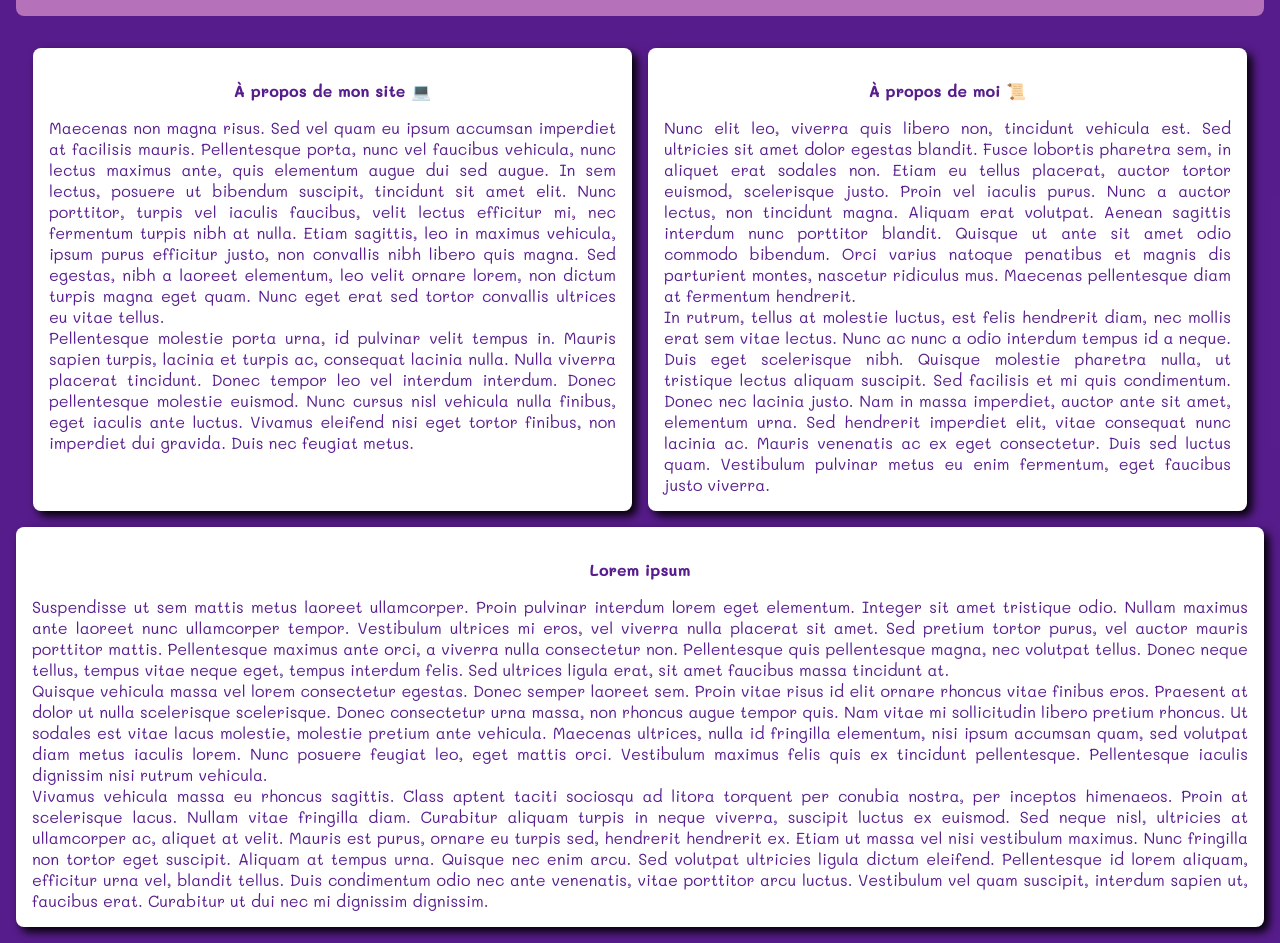
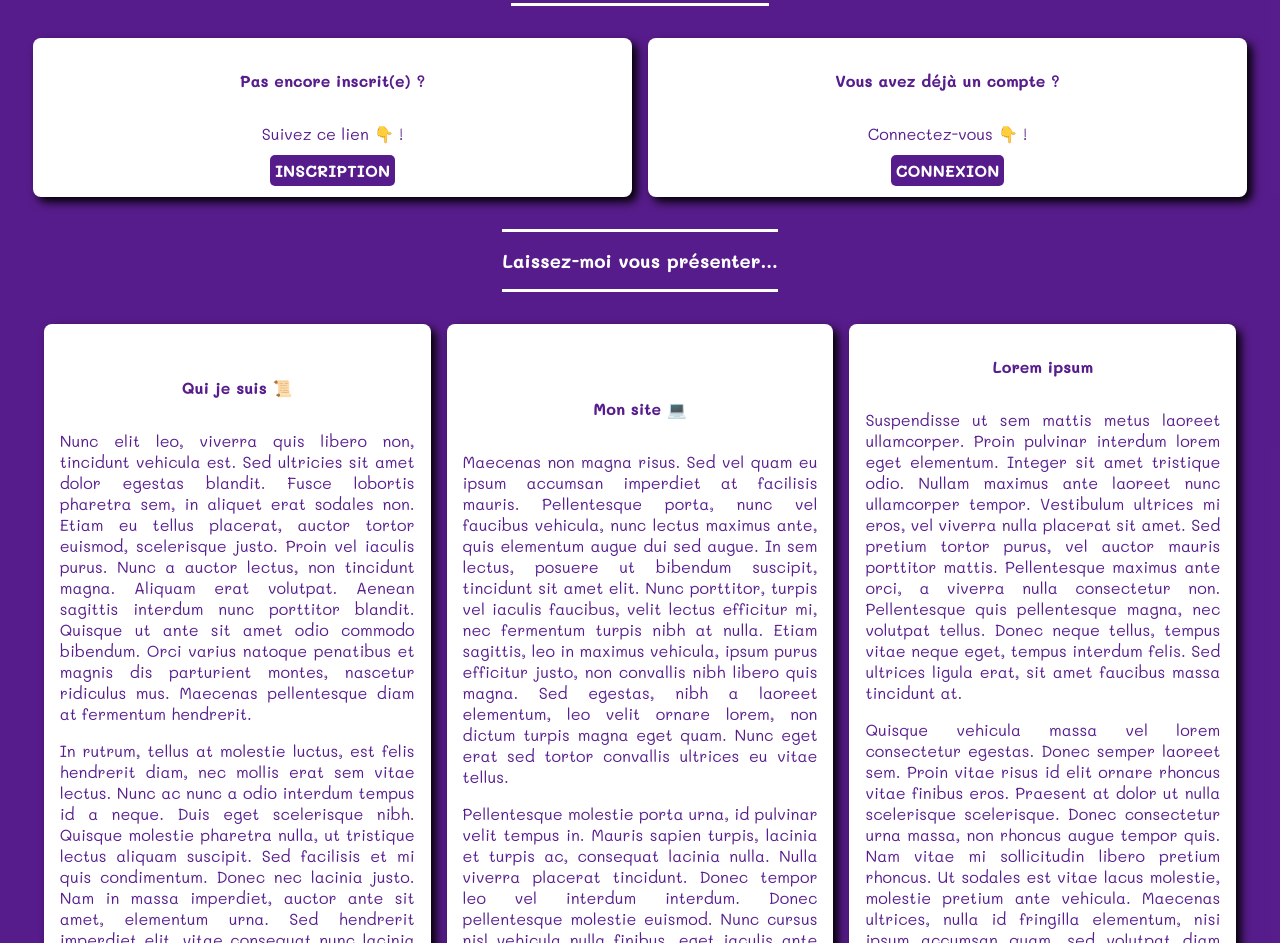
Before and after one commit to Mickael-Mesloub/Projet-Petsitting, a React (Create React App) app in the folder client/: page / in a window 1280 px wide. Shown: the part 569-1512 px from the top of the page. Built offline with nearby package versions, Linux system fonts and the light colour scheme; no server answers; a web font is replaced by a local one.

Commit message:
updated home page

```diff
--- a/client/src/assets/styles/_variables.scss
+++ b/client/src/assets/styles/_variables.scss
@@ -21,7 +21,7 @@ $gold: rgba(255, 162, 24, 0.884);
 $red: rgb(250, 76, 76);
 $light-green: rgb(65, 127, 80);
 $beige: rgba(255, 245, 238, 0.8);
-$pink: rgba(244, 170, 219, 0.6);
+$pink: rgba(252, 138, 214, 0.6);
 
 // BREAKPOINTS
 $breakpoint-tablet: 768px;
--- a/client/src/components/navbar/Navbar.js
+++ b/client/src/components/navbar/Navbar.js
@@ -48,7 +48,7 @@ const Navbar = () => {
                 onClick={updateMenu}
                 className="burger-menu-link"
               >
-                News
+                Actualités
               </Link>
             </li>
             <li>
--- a/client/src/pages/public/home/home.js
+++ b/client/src/pages/public/home/home.js
@@ -37,16 +37,64 @@ const Home = () => {
 
   return (
     <main>
-      <section>
-        {user.isLogged ? (
-          <h3>Bienvenue {usernameCapitalized} 👋 !</h3>
-        ) : (
+      {user.isLogged ? (
+        <h3>Bienvenue {usernameCapitalized} 👋 !</h3>
+      ) : (
+        <section>
           <h3>Bienvenue sur mon site 👋 !</h3>
-        )}
+          <div className="articles-container">
+            <article>
+              <h4>Pas encore inscrit(e) ?</h4>
+              <p>Suivez ce lien 👇 !</p>
+              <div className="link-button">
+                <Link to="/register" className="link-to-page">
+                  Inscription
+                </Link>
+              </div>
+            </article>
+            <article>
+              <h4>Vous avez déjà un compte ?</h4>
+              <p>Connectez-vous 👇 !</p>
+              <div className="link-button">
+                <Link to="/login" className="link-to-page">
+                  Connexion
+                </Link>
+              </div>
+            </article>
+          </div>
+        </section>
+      )}
 
+      <section className="presentation">
+        <h3>Laissez-moi vous présenter... </h3>
         <div className="articles-container">
           <article>
-            <h4>À propos de mon site 💻</h4>
+            <h4>Qui je suis 📜</h4>
+            <p>
+              Nunc elit leo, viverra quis libero non, tincidunt vehicula est.
+              Sed ultricies sit amet dolor egestas blandit. Fusce lobortis
+              pharetra sem, in aliquet erat sodales non. Etiam eu tellus
+              placerat, auctor tortor euismod, scelerisque justo. Proin vel
+              iaculis purus. Nunc a auctor lectus, non tincidunt magna. Aliquam
+              erat volutpat. Aenean sagittis interdum nunc porttitor blandit.
+              Quisque ut ante sit amet odio commodo bibendum. Orci varius
+              natoque penatibus et magnis dis parturient montes, nascetur
+              ridiculus mus. Maecenas pellentesque diam at fermentum hendrerit.
+            </p>
+            <p>
+              In rutrum, tellus at molestie luctus, est felis hendrerit diam,
+              nec mollis erat sem vitae lectus. Nunc ac nunc a odio interdum
+              tempus id a neque. Duis eget scelerisque nibh. Quisque molestie
+              pharetra nulla, ut tristique lectus aliquam suscipit. Sed
+              facilisis et mi quis condimentum. Donec nec lacinia justo. Nam in
+              massa imperdiet, auctor ante sit amet, elementum urna. Sed
+              hendrerit imperdiet elit, vitae consequat nunc lacinia ac. Mauris
+              venenatis ac ex eget consectetur. Duis sed luctus quam. Vestibulum
+              pulvinar metus eu enim fermentum, eget faucibus justo viverra.
+            </p>
+          </article>
+          <article>
+            <h4>Mon site 💻</h4>
             <p>
               Maecenas non magna risus. Sed vel quam eu ipsum accumsan imperdiet
               at facilisis mauris. Pellentesque porta, nunc vel faucibus
@@ -68,31 +116,6 @@ const Home = () => {
               cursus nisl vehicula nulla finibus, eget iaculis ante luctus.
               Vivamus eleifend nisi eget tortor finibus, non imperdiet dui
               gravida. Duis nec feugiat metus.
-            </p>
-          </article>
-          <article>
-            <h4>À propos de moi 📜</h4>
-            <p>
-              Nunc elit leo, viverra quis libero non, tincidunt vehicula est.
-              Sed ultricies sit amet dolor egestas blandit. Fusce lobortis
-              pharetra sem, in aliquet erat sodales non. Etiam eu tellus
-              placerat, auctor tortor euismod, scelerisque justo. Proin vel
-              iaculis purus. Nunc a auctor lectus, non tincidunt magna. Aliquam
-              erat volutpat. Aenean sagittis interdum nunc porttitor blandit.
-              Quisque ut ante sit amet odio commodo bibendum. Orci varius
-              natoque penatibus et magnis dis parturient montes, nascetur
-              ridiculus mus. Maecenas pellentesque diam at fermentum hendrerit.
-            </p>
-            <p>
-              In rutrum, tellus at molestie luctus, est felis hendrerit diam,
-              nec mollis erat sem vitae lectus. Nunc ac nunc a odio interdum
-              tempus id a neque. Duis eget scelerisque nibh. Quisque molestie
-              pharetra nulla, ut tristique lectus aliquam suscipit. Sed
-              facilisis et mi quis condimentum. Donec nec lacinia justo. Nam in
-              massa imperdiet, auctor ante sit amet, elementum urna. Sed
-              hendrerit imperdiet elit, vitae consequat nunc lacinia ac. Mauris
-              venenatis ac ex eget consectetur. Duis sed luctus quam. Vestibulum
-              pulvinar metus eu enim fermentum, eget faucibus justo viverra.
             </p>
           </article>
           <article>
@@ -120,65 +143,7 @@ const Home = () => {
               mattis orci. Vestibulum maximus felis quis ex tincidunt
               pellentesque. Pellentesque iaculis dignissim nisi rutrum vehicula.
             </p>
-            <p>
-              Vivamus vehicula massa eu rhoncus sagittis. Class aptent taciti
-              sociosqu ad litora torquent per conubia nostra, per inceptos
-              himenaeos. Proin at scelerisque lacus. Nullam vitae fringilla
-              diam. Curabitur aliquam turpis in neque viverra, suscipit luctus
-              ex euismod. Sed neque nisl, ultricies at ullamcorper ac, aliquet
-              at velit. Mauris est purus, ornare eu turpis sed, hendrerit
-              hendrerit ex. Etiam ut massa vel nisi vestibulum maximus. Nunc
-              fringilla non tortor eget suscipit. Aliquam at tempus urna.
-              Quisque nec enim arcu. Sed volutpat ultricies ligula dictum
-              eleifend. Pellentesque id lorem aliquam, efficitur urna vel,
-              blandit tellus. Duis condimentum odio nec ante venenatis, vitae
-              porttitor arcu luctus. Vestibulum vel quam suscipit, interdum
-              sapien ut, faucibus erat. Curabitur ut dui nec mi dignissim
-              dignissim.
-            </p>
           </article>
-          {/* <article>
-            <h4>Lorem ipsum 2</h4>
-            <p>
-              Suspendisse ut sem mattis metus laoreet ullamcorper. Proin
-              pulvinar interdum lorem eget elementum. Integer sit amet tristique
-              odio. Nullam maximus ante laoreet nunc ullamcorper tempor.
-              Vestibulum ultrices mi eros, vel viverra nulla placerat sit amet.
-              Sed pretium tortor purus, vel auctor mauris porttitor mattis.
-              Pellentesque maximus ante orci, a viverra nulla consectetur non.
-              Pellentesque quis pellentesque magna, nec volutpat tellus. Donec
-              neque tellus, tempus vitae neque eget, tempus interdum felis. Sed
-              ultrices ligula erat, sit amet faucibus massa tincidunt at.
-            </p>
-            <p>
-              Quisque vehicula massa vel lorem consectetur egestas. Donec semper
-              laoreet sem. Proin vitae risus id elit ornare rhoncus vitae
-              finibus eros. Praesent at dolor ut nulla scelerisque scelerisque.
-              Donec consectetur urna massa, non rhoncus augue tempor quis. Nam
-              vitae mi sollicitudin libero pretium rhoncus. Ut sodales est vitae
-              lacus molestie, molestie pretium ante vehicula. Maecenas ultrices,
-              nulla id fringilla elementum, nisi ipsum accumsan quam, sed
-              volutpat diam metus iaculis lorem. Nunc posuere feugiat leo, eget
-              mattis orci. Vestibulum maximus felis quis ex tincidunt
-              pellentesque. Pellentesque iaculis dignissim nisi rutrum vehicula.
-            </p>
-            <p>
-              Vivamus vehicula massa eu rhoncus sagittis. Class aptent taciti
-              sociosqu ad litora torquent per conubia nostra, per inceptos
-              himenaeos. Proin at scelerisque lacus. Nullam vitae fringilla
-              diam. Curabitur aliquam turpis in neque viverra, suscipit luctus
-              ex euismod. Sed neque nisl, ultricies at ullamcorper ac, aliquet
-              at velit. Mauris est purus, ornare eu turpis sed, hendrerit
-              hendrerit ex. Etiam ut massa vel nisi vestibulum maximus. Nunc
-              fringilla non tortor eget suscipit. Aliquam at tempus urna.
-              Quisque nec enim arcu. Sed volutpat ultricies ligula dictum
-              eleifend. Pellentesque id lorem aliquam, efficitur urna vel,
-              blandit tellus. Duis condimentum odio nec ante venenatis, vitae
-              porttitor arcu luctus. Vestibulum vel quam suscipit, interdum
-              sapien ut, faucibus erat. Curabitur ut dui nec mi dignissim
-              dignissim.
-            </p>
-          </article> */}
         </div>
       </section>
       <section>
@@ -193,7 +158,7 @@ const Home = () => {
             <article>
               {articles.map((article, i) => (
                 <div key={i} className="article-container">
-                  <h5>{article.title}</h5>
+                  <h4>{article.title}</h4>
                   {article.images.length > 0 && (
                     <div className="article-image">
                       <img
@@ -206,7 +171,7 @@ const Home = () => {
                     {article.content.substring(0, 100)}...
                   </p>
                   <div className="link-button">
-                    <Link to="/news" className="link-to-news-page">
+                    <Link to="/news" className="link-to-page">
                       Toutes mes actus 📰
                     </Link>
                   </div>
--- a/client/src/pages/public/home/styles.scss
+++ b/client/src/pages/public/home/styles.scss
@@ -5,14 +5,15 @@
 main {
   display: flex;
   flex-direction: column;
-  gap: 32px;
-  padding: 32px 0;
+
+  section:nth-child(1) {
+    padding-top: 32px;
+  }
 
   > section {
     display: flex;
     flex-direction: column;
     gap: 32px;
-    min-height: 100vh;
     width: 100%;
     padding: 16px;
     background: $dark-violet;
@@ -20,15 +21,37 @@ main {
     margin: 0 auto;
 
     > h3 {
-      border-radius: 8px;
-      background: $pink;
-      color: $dark-violet;
+      color: #fff;
+      margin: 0 auto;
+      border-top: 3px solid #fff;
+      border-bottom: 3px solid #fff;
     }
     .articles-container {
       display: flex;
       flex-direction: column;
       gap: 16px;
+
+      .link-button {
+        text-align: center;
+
+        .link-to-page {
+          @extend %button;
+          background: $dark-violet;
+          color: #fff;
+          transition: all 0.2s ease-in-out;
+          padding: 5px;
+
+          &:hover {
+            background: $pink;
+            color: $dark-violet;
+            letter-spacing: normal;
+          }
+        }
+      }
       > article {
+        @extend %flex-center;
+        flex-direction: column;
+        gap: 16px;
         padding: 16px;
         text-align: justify;
         border-radius: 8px;
@@ -41,24 +64,6 @@ main {
         @extend %flex-center;
         flex-direction: column;
         gap: 20px;
-
-        .link-button {
-          text-align: center;
-
-          .link-to-news-page {
-            @extend %button;
-            background: $dark-violet;
-            color: $pink;
-            transition: all 0.2s ease-in-out;
-            padding: 5px;
-
-            &:hover {
-              background: $pink;
-              color: $dark-violet;
-              letter-spacing: normal;
-            }
-          }
-        }
       }
     }
   }
@@ -76,13 +81,13 @@ main {
           width: 48%;
         }
         > article:nth-child(3) {
-          width: 100%;
+          width: 98%;
         }
       }
 
       .last-news-container {
         > article {
-          width: 100%;
+          width: 98%;
 
           .article-image {
             max-width: 80%;
@@ -92,3 +97,20 @@ main {
     }
   }
 }
+
+// ********** DESKTOP FORMAT **********
+
+@include desktop {
+  main {
+    .presentation {
+      .articles-container {
+        > article {
+          width: 31%;
+        }
+        > article:nth-child(3) {
+          width: 31%;
+        }
+      }
+    }
+  }
+}
--- a/client/src/pages/public/news/news.js
+++ b/client/src/pages/public/news/news.js
@@ -13,7 +13,7 @@ const News = () => {
 
   return (
     <main>
-      <h1>News</h1>
+      <h1>Actualités</h1>
       {articles.length === 0 ? (
         <p>
           Vous pourrez suivre mes actualités prochainement sur cette page ✍️ !
```
